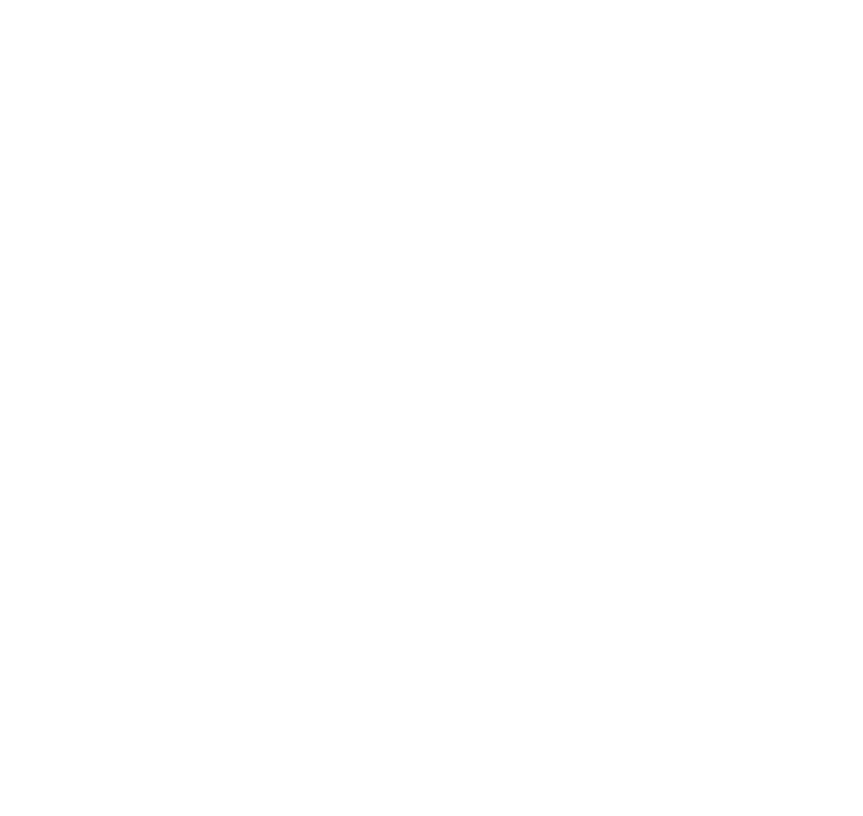
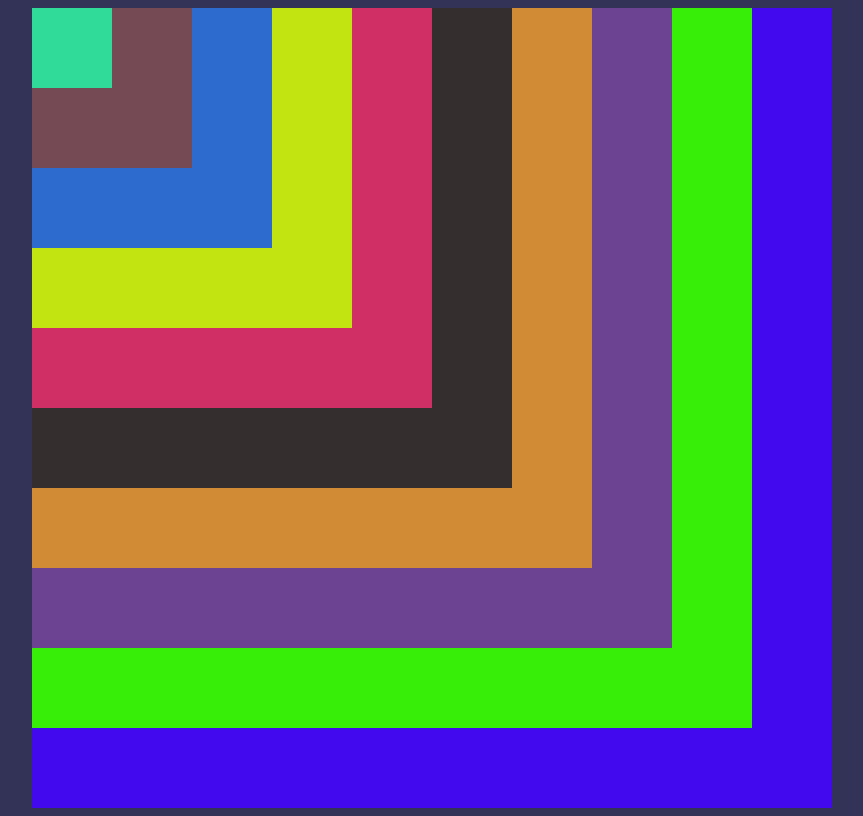
Before and after one commit to DezsoHorsi/w3-practice, a plain HTML site: page frontend/index.html in a window 1280 px wide. Shown: the whole page, without its empty margins (208-1071 px from the left). Drawn offline with Linux system fonts and the light colour scheme.

Commit message:
first code

```diff
--- a/frontend/index.html
+++ b/frontend/index.html
@@ -5,8 +5,27 @@
 	<meta http-equiv="X-UA-Compatible" content="IE=edge">
 	<meta name="viewport" content="width=device-width, initial-scale=1.0">
 	<title>This is FRONTEND</title>
+	<link rel="stylesheet" href="style.css">
 </head>
 <body>
-	<div id="root"></div>
+	<div>
+		<div>
+			<div>
+				<div>
+					<div>
+						<div>
+							<div>
+								<div>
+									<div>
+										<div></div>
+									</div>
+								</div>
+							</div>
+						</div>
+					</div>
+				</div>
+			</div>
+		</div>
+	</div>
 </body>
 </html>
--- /dev/null
+++ b/frontend/style.css
@@ -0,0 +1,63 @@
+body {
+  background-color:rgb(51, 51, 87);
+  display: flex;
+  justify-content: center;
+}
+body > div {
+  width: 100vh;
+  height: 100vh;
+  background-color: rgb(66, 9, 238);
+}
+
+div > div {
+  width: 90vh;
+  height: 90vh;
+  background-color: rgb(55, 238, 9);
+}
+
+div > div > div {
+  width: 80vh;
+  height: 80vh;
+  background-color: rgb(108, 67, 146);
+}
+
+div > div > div > div {
+  width: 70vh;
+  height: 70vh;
+  background-color: rgb(209, 139, 52);
+}
+
+div > div > div > div > div {
+  width: 60vh;
+  height: 60vh;
+  background-color: rgb(53, 46, 46);
+}
+div > div > div > div > div > div {
+  width: 50vh;
+  height: 50vh;
+  background-color: rgb(208, 47, 101);
+}
+
+div > div > div > div > div > div > div {
+  width: 40vh;
+  height: 40vh;
+  background-color: rgb(194, 229, 18);
+}
+
+div > div > div > div > div > div > div > div {
+  width: 30vh;
+  height: 30vh;
+  background-color: rgb(46, 107, 206);
+}
+
+div > div > div > div > div > div > div > div > div {
+  width: 20vh;
+  height: 20vh;
+  background-color: rgb(117, 74, 84);
+}
+
+div > div > div > div > div > div > div > div > div > div {
+  width: 10vh;
+  height: 10vh;
+  background-color: rgb(48, 218, 153);
+}
```
